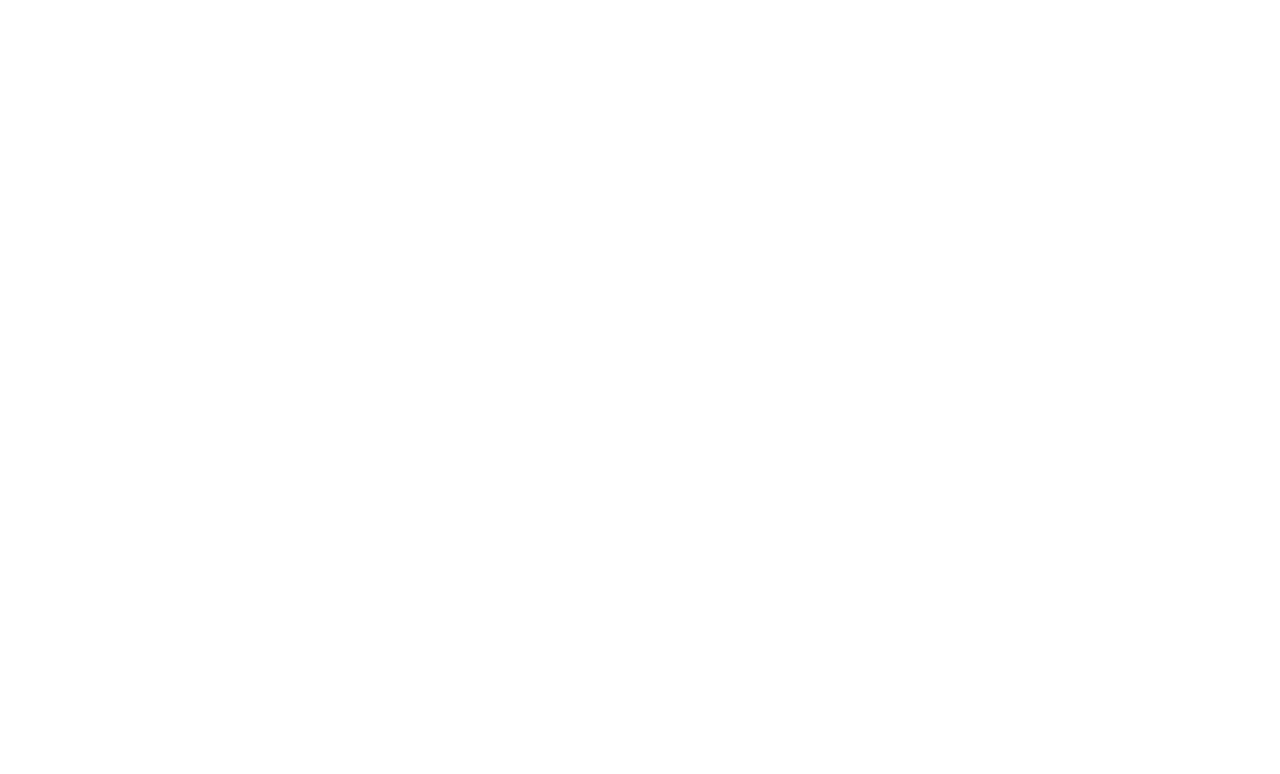
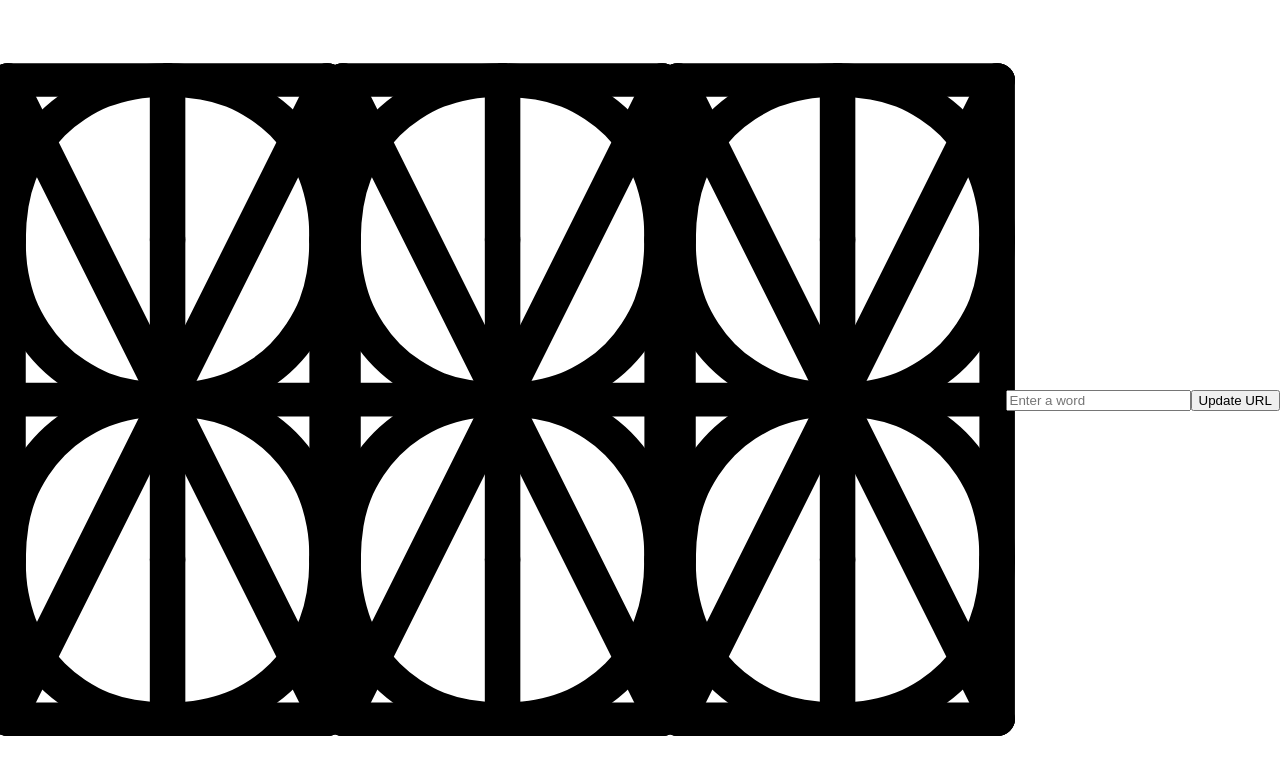
Before and after one commit to Geordie-Marsh/WIST-typeface, a React (Create React App) app: page /word-snake in a window 1280 px wide. Before the commit this address had no page. Shown: the top 774 px of the page. Built offline with nearby package versions, Linux system fonts and the light colour scheme.

Commit message:
Creating the website structure

```diff
--- a/src/App.jsx
+++ b/src/App.jsx
@@ -3,21 +3,41 @@
 	import React from 'react';
 
 	// Importing the Routes and Route components
-	import { BrowserRouter, Routes, Route } from "react-router-dom";
+	import { BrowserRouter, Routes, Route, useLocation } from "react-router-dom";
 
 	// Importing styles
 	import './styles/main.scss';
 
 	// Importing pages
+	import Base from './pages/Base';
 	import Home from './pages/Home';
+	import Test from './pages/Test';
+	// Importing mode pages
+	import Sentencer from './pages/modes/Sentencer';
+	import WordSnake from './pages/modes/WordSnake';
 
 
+
+function AnimatedRoutes() {
+	const location = useLocation();
+
+	return (
+		<Routes key={ location.pathname } location={ location }>
+			<Route path='/' element={ <Base /> }>
+				<Route index element={<Home />} />
+				<Route path='test' element={<Test />} />
+				<Route path='sentencer' element={<Sentencer />} />
+				<Route path='word-snake' element={<WordSnake />} />
+			</Route>
+		</Routes>
+	);
+}
+
 export default function App() {
+
 	return (
 		<BrowserRouter>
-			<Routes>
-				<Route path="/" element={<Home />} />
-			</Routes>
+			<AnimatedRoutes />
 		</BrowserRouter>
 	);
 }
--- a/src/components/LetterGrid.jsx
+++ b/src/components/LetterGrid.jsx
@@ -9,7 +9,7 @@
 	import { gsap } from 'gsap';
 
 
-export default function LetterGrid() {
+export default function LetterGrid(mode = "singleLetter") {
 	// Guide to the naming system for the segments:
 		// First letter 'o' or 'i' is short for 'outer' or 'inner' - the top- and bottom-most eights are 'outer' and the other four are 'inner'
 		// Then the direction is specified, e.g., Nw for North-West
@@ -1961,6 +1961,7 @@
 
 
 
+		if (mode === "singleLetter") {
 			// A keypress event listener is added to the window to allow the user to change the letter
 			const handleKeyPress = (e) => {
 				// The key that was pressed is stored in the variable 'key'
@@ -1976,6 +1977,7 @@
 			return () => {
 				window.removeEventListener("keypress", handleKeyPress);
 			};
+		}
 
 
 	}, []);
@@ -1984,7 +1986,7 @@
 
 
 	return (
-		<svg className="LetterGrid" xmlns="http://www.w3.org/2000/svg" viewBox="0 0 189.679 401" preserveAspectRatio='none'>
+		<svg className="LetterGrid" xmlns="http://www.w3.org/2000/svg" viewBox="0.5 0.5 189.179 400.5" preserveAspectRatio='none'>
 			<path
 				className="oSeArc"
 				ref={ oSeArc }
--- /dev/null
+++ b/src/pages/Base.jsx
@@ -0,0 +1,14 @@
+// Imports
+	// Importing React
+	import { Outlet } from "react-router-dom";
+
+
+
+export default function Base() {
+	return (
+		<>
+			{/* The outlet */}
+			<Outlet />
+		</>
+	)
+}
--- /dev/null
+++ b/src/pages/Test.jsx
@@ -0,0 +1,13 @@
+// Imports
+	// Importing components
+	import LetterGrid from '../components/LetterGrid';
+
+
+
+export default function Test() {
+	return (
+		<div className='Test'>
+			<LetterGrid />
+		</div>
+	);
+}
--- /dev/null
+++ b/src/pages/Test.scss
@@ -0,0 +1,13 @@
+.Test {
+	width: 100vw;
+	height: 100vh;
+	display: flex;
+	justify-content: center;
+	align-items: center;
+
+	.LetterGrid {
+		height: 80vh;
+		// transform: scaleX(1.1);
+
+	}
+}
--- /dev/null
+++ b/src/pages/modes/Sentencer.jsx
@@ -0,0 +1,15 @@
+// Imports
+	// Importing components
+	import LetterGrid from '../../components/LetterGrid';
+
+
+
+export default function Sentencer(Sentencer) {
+	return (
+		<div className='Sentencer'>
+			<LetterGrid />
+			<LetterGrid />
+			<LetterGrid />
+		</div>
+	);
+}
--- /dev/null
+++ b/src/pages/modes/Sentencer.scss
@@ -0,0 +1,13 @@
+.Sentencer {
+	width: 100vw;
+	height: 100vh;
+	display: flex;
+	justify-content: center;
+	align-items: center;
+
+	.LetterGrid {
+		height: 80vh;
+		// transform: scaleX(1.1);
+		margin: 0 auto;
+	}
+}
--- /dev/null
+++ b/src/pages/modes/WordSnake.jsx
@@ -0,0 +1,49 @@
+
+
+// Imports
+	// Importing components
+	import { useEffect } from 'react';
+	import { useLocation } from "react-router-dom";
+
+	// Importing components
+	import LetterGrid from '../../components/LetterGrid';
+
+
+
+export default function WordSnake(WordSnake) {
+	const location = useLocation();
+
+	useEffect(() => {
+		function newInput() {
+			// Get the input value
+			const inputValue = document.getElementById('query-input').value;
+
+			// Create or update the query string
+			const query = new URLSearchParams(window.location.search);
+			query.set('q', inputValue); // 'q' is the key for the query parameter
+
+			// Update the URL without reloading the page
+			const newUrl = window.location.pathname + '?' + query.toString();
+			window.history.replaceState(null, '', newUrl);
+	   }
+
+	   // Make the button update the URL
+	   document.querySelector('button').addEventListener('click', newInput);
+	}, []);
+
+	useEffect(() => {
+
+	}, [location]);
+
+	return (
+		<div className='WordSnake'>
+			<LetterGrid />
+			<LetterGrid />
+			<LetterGrid />
+			{/* A text input for the user to input a word to display */}
+			<input type='text' id='query-input' placeholder='Enter a word' />
+			<button >Update URL</button>
+
+		</div>
+	);
+}
--- /dev/null
+++ b/src/pages/modes/WordSnake.scss
@@ -0,0 +1,12 @@
+.WordSnake {
+	width: 100vw;
+	height: 100vh;
+	display: flex;
+	justify-content: center;
+	align-items: center;
+
+	.LetterGrid {
+		height: 80vh;
+		margin: 0 auto;
+	}
+}
--- a/src/styles/main.scss
+++ b/src/styles/main.scss
@@ -3,6 +3,10 @@
 
 // Importing page stylesheets
 @import '../pages/Home';
+@import '../pages/Test';
+// Importing mode page stylesheets
+@import '../pages/modes/Sentencer';
+@import '../pages/modes/WordSnake';
 
 body {
 	margin: 0;
@@ -17,7 +21,7 @@
 	* {
 		fill: none;
 		stroke: #000;
-		stroke-width: 20;
+		stroke-width: 21;
 		stroke-linecap: round;
 		stroke-linejoin: round;
 		stroke-dasharray: 101;
```
Lines whose indentation alone changed are shown as unchanged.
